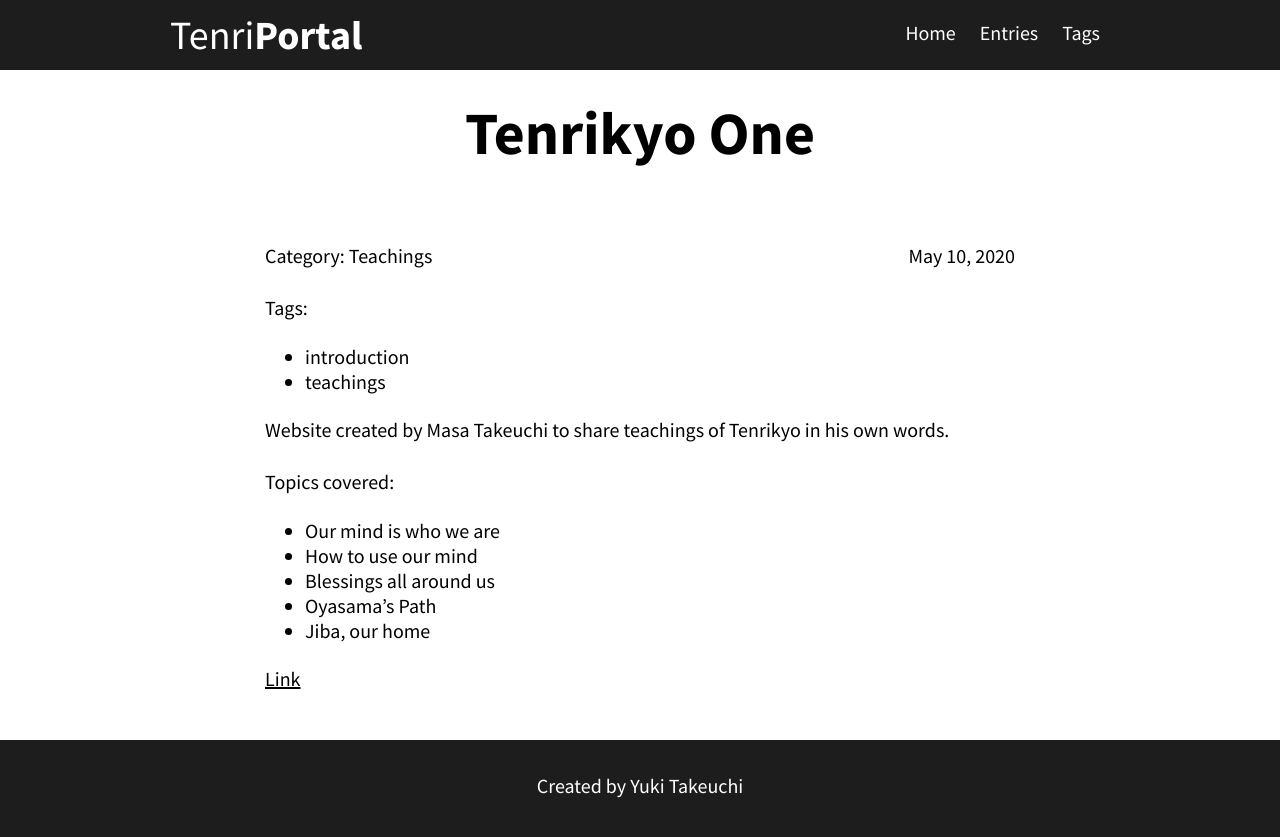
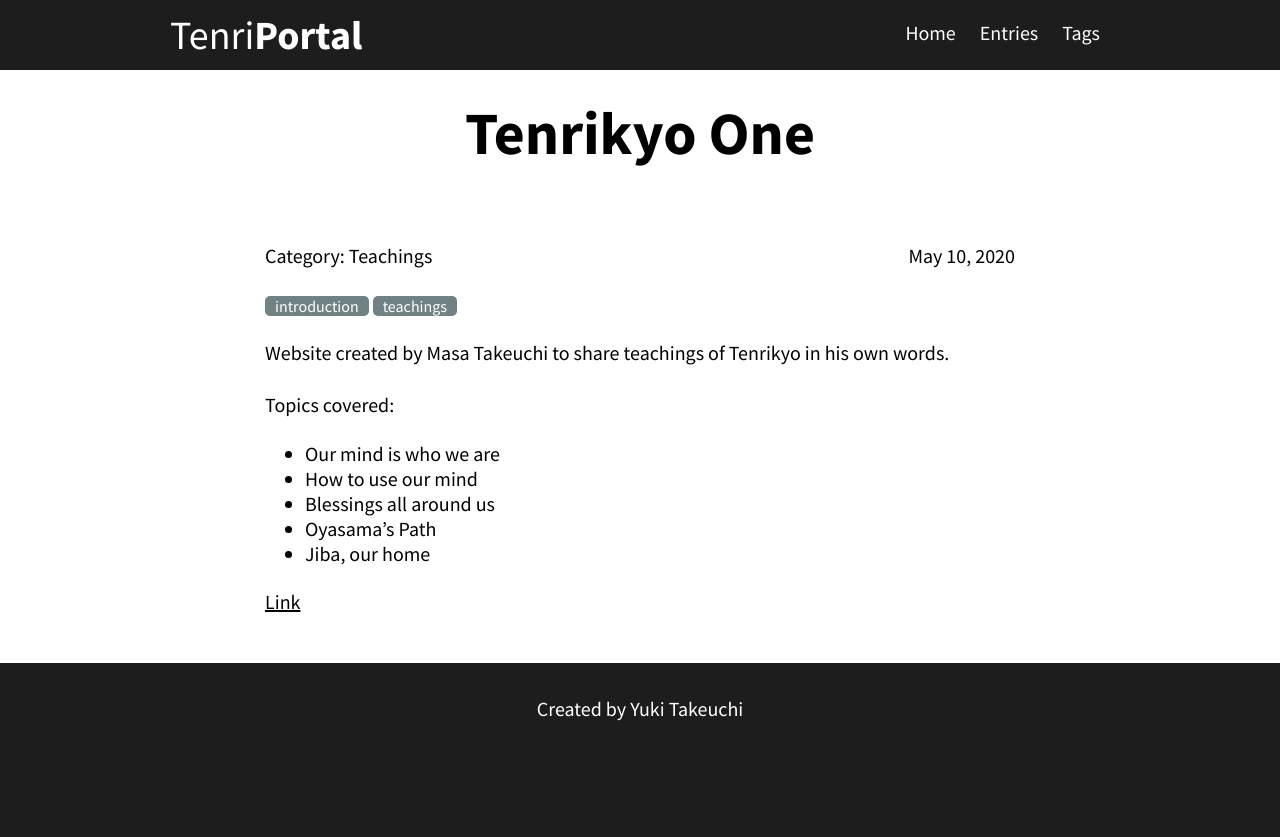
Before and after one commit to yukihitolouis/yukihitolouis.github.io, a Jekyll site: the page built from _posts/2020-05-10-tenrikyo-one.md, in a window 1280 px wide. Shown: the top 837 px of the page. Built offline with Jekyll 4.4.1, drawn with Linux system fonts in a browser that asks for light colours.

Commit message:
Add styling to tags

```diff
--- a/_layouts/post.html
+++ b/_layouts/post.html
@@ -6,10 +6,9 @@
 
   <div class="blog-post spacing">
     <p class="summary">Category: {{ page.category }}<span class="date">{{ page.date | date: '%B %d, %Y' }}</span></p>
-    <p>Tags:</p>
-    <ul>
+    <ul class="tag-list">
       {% for tags in page.tags %}
-      <li>{{ tags }}</li>
+      <li><span class="tag-element">{{ tags }}</span></li>
       {% endfor %}
     </ul>
     {{ content }}
--- a/css/style.css
+++ b/css/style.css
@@ -216,3 +216,21 @@
 .search-box .text {
     margin-top: 12px;
 }
+
+ul.tag-list {
+    padding: 0;
+}
+
+ul.tag-list li {
+    display: inline-block;
+}
+
+.tag-list .tag-element {
+    border-radius: 5px;
+    background-color: #708284;
+    color: #ffffff;
+    text-align: center;
+    font-size: 1.0rem;
+    padding-left: 10px;
+    padding-right: 10px;
+}
```
